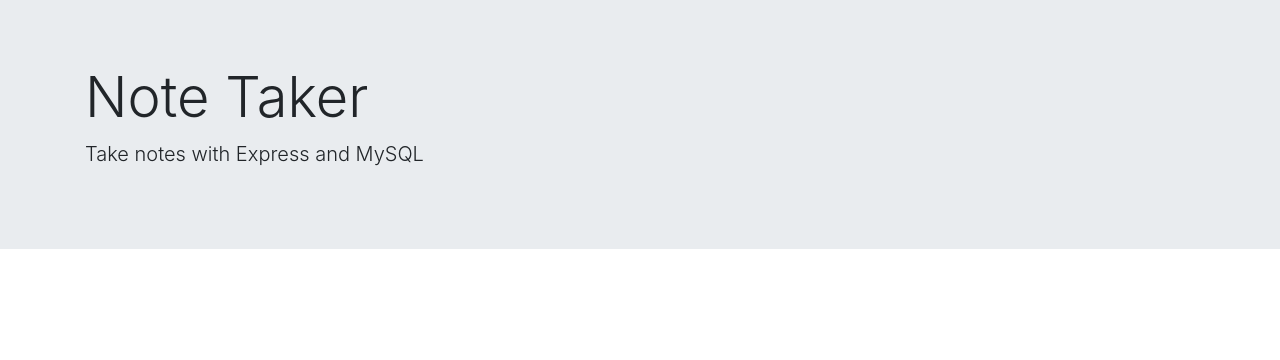
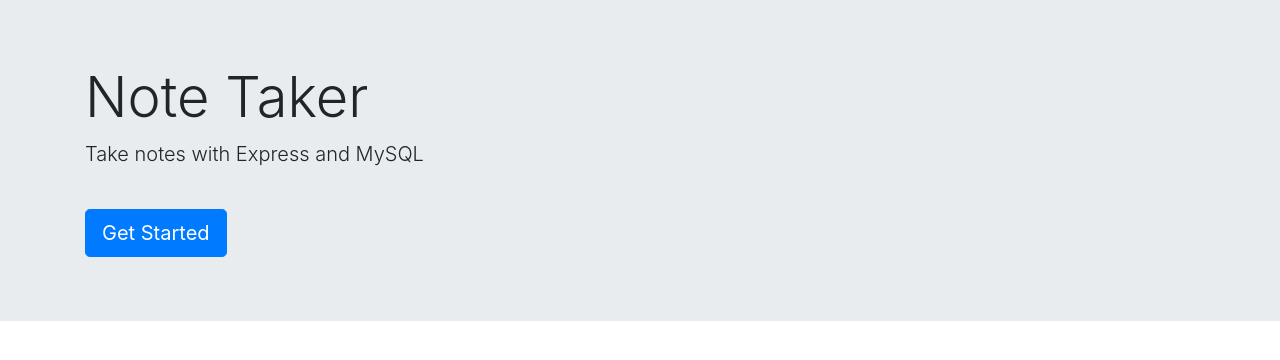
Before and after one commit to brucewilson1103/noteTaker, a website: page public/index.html in a window 1280 px wide. Drawn offline with nearby package versions, Linux system fonts and the light colour scheme; no server answers.

Commit message:
add button for link

```diff
--- a/public/index.html
+++ b/public/index.html
@@ -20,6 +20,7 @@
     <div class="container">
       <h1 class="display-4">Note Taker</h1>
       <p class="lead">Take notes with Express and MySQL</p>
+      <a class="btn btn-primary btn-lg mt-4" href="/notes" role="button">Get Started</a>
     </div>
   </div>
 
```
